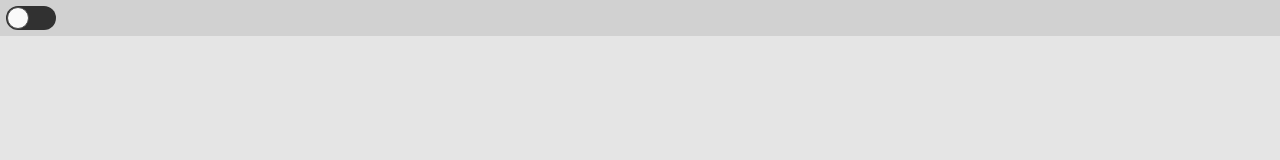
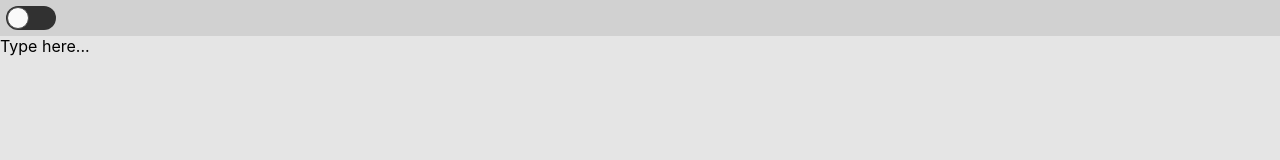
Before and after one commit to kharenzze/notable, a React (Create React App) app: page / in a window 1280 px wide. Shown: the top 160 px of the page. Built offline with nearby package versions, Linux system fonts and the light colour scheme.

Commit message:
Text editor working

```diff
--- a/src/App.tsx
+++ b/src/App.tsx
@@ -1,10 +1,20 @@
-import React from 'react'
+import React, { useState, useMemo, useCallback } from 'react'
 import { MainContainer, TopBar } from "./layout";
 import { ThemeManager } from "./themes/ThemeManager";
 import { ThemeToogle } from "./components/ThemeToggle";
 import { NotesContainer } from "./layout";
+import { Slate, Editable, withReact } from "slate-react";
+import { createEditor } from "slate";
 
 function App() {
+  const editor = useMemo(() => withReact(createEditor()), [])
+  const [value, setValue] = useState([
+    {
+      type: 'paragraph',
+      children: [{ text: 'Type here...' }],
+    },
+  ])
+  const onChange = useCallback((next) => setValue(next), [])
   return (
     <ThemeManager>
       <MainContainer>
@@ -12,7 +22,9 @@ function App() {
           <ThemeToogle/>
         </TopBar>
         <NotesContainer>
-
+          <Slate editor={editor} value={value} onChange={onChange}>
+            <Editable />
+          </Slate>
         </NotesContainer>
       </MainContainer>
     </ThemeManager>
```
